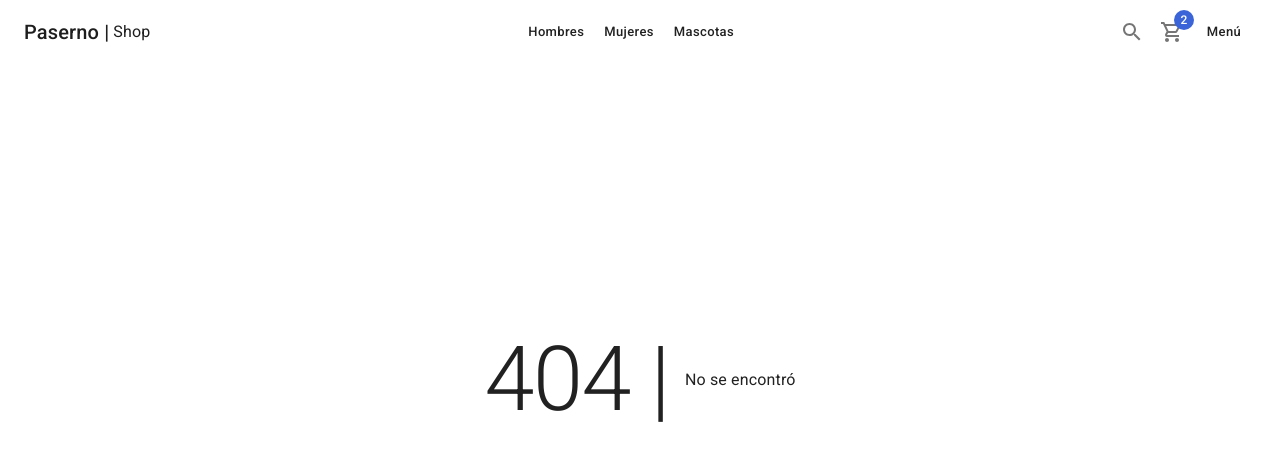
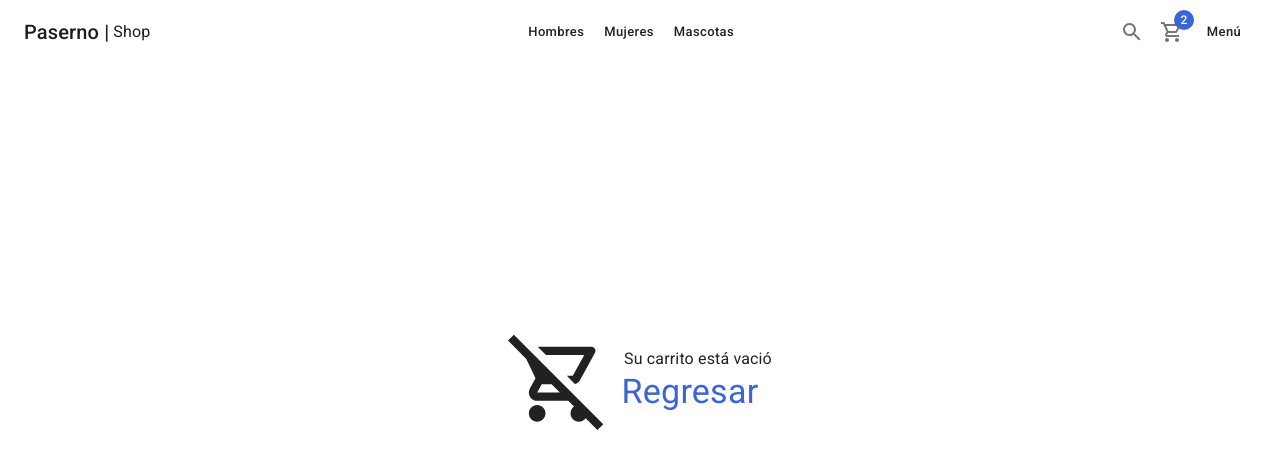
Before and after one commit to Paserno/paserno-shop, a Next.js app: page /cart/empty in a window 1280 px wide. Before the commit this address had no page. Shown: the top 468 px of the page. Built offline with nearby package versions, Linux system fonts and the light colour scheme.

Commit message:
Pagina de carrito de compras vacia

```diff
--- /dev/null
+++ b/pages/cart/empty.tsx
@@ -0,0 +1,33 @@
+import { } from 'react'
+import NextLink from 'next/link'
+
+import { ShopLayout } from '../../components/layouts'
+import { Box, Link, Typography } from '@mui/material'
+import { RemoveShoppingCartOutlined } from '@mui/icons-material'
+
+const EmptyPage = () => {
+    return (
+        <ShopLayout title='Carrito vació' pageDescription='No hay artículos en el carro de compra'>
+            <Box
+                display='flex'
+                justifyContent='center'
+                alignItems='center'
+                height='calc(100vh - 200px)'
+                sx={{ flexDirection: { xs: 'column', sm: 'row' } }}
+            >
+                <RemoveShoppingCartOutlined sx={{ fontSize: 100 }} />
+                <Box display='flex' flexDirection='column' alignItems='center'>
+                    <Typography marginLeft={2}>Su carrito está vació</Typography>
+                    <NextLink href='/' passHref legacyBehavior>
+                        <Link typography='h4' color='secondary'>
+                            Regresar
+                        </Link>
+                    </NextLink>
+                </Box>
+            </Box>
+        </ShopLayout>
+
+    )
+}
+
+export default EmptyPage
```
